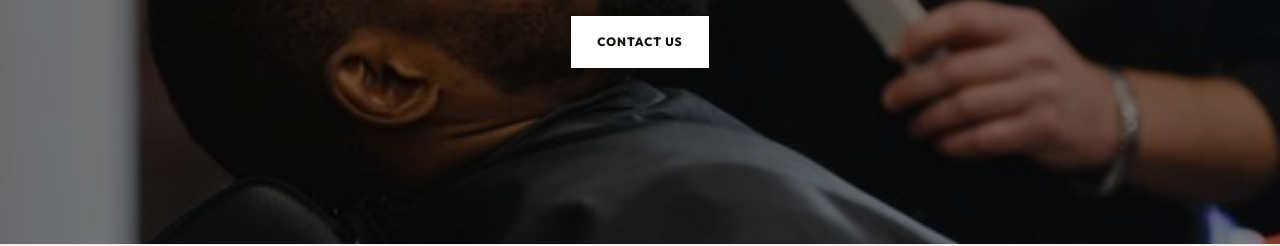
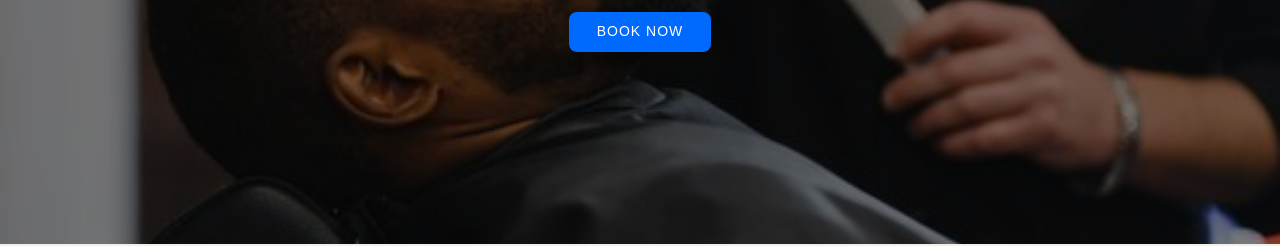
Before and after one commit to Amositua/shamcutsuk, a plain HTML site: page index.html in a window 1280 px wide. Shown: the part 556-802 px from the top of the page. Drawn offline with nearby package versions, Linux system fonts and the light colour scheme; a web font is replaced by a local one.

Commit message:
added booking

```diff
--- a/index.html
+++ b/index.html
@@ -64,7 +64,27 @@
                         <h5>Stay sharp, Look good</h5>
                         <h1>Crafting Confidence <br>SHAMCUTS</h1>
                         <h5>27 mayflower street Plymouth PL1 1QJ</h5>
-                        <a data-toggle="modal" data-target="#bookNowModal" class="button-1 mt-20">Contact us</a>
+                        <!-- <a data-toggle="modal" data-target="#bookNowModal" class="button-1 mt-20">Contact us</a> -->
+
+                        <!-- Start Square Appointments Embed code -->
+<a target="_blank" style="
+background-color: #006aff;
+border: none;
+color: white;
+height: 40px;
+text-transform: uppercase;
+font-family: 'Square Market', sans-serif;
+letter-spacing: 1px;
+line-height: 38px;
+padding: 0 28px;
+border-radius: 8px;
+font-weight: 500;
+font-size: 14px;
+cursor: pointer;
+display: inline-block;
+" href="https://squareup.com/appointments/book/2zx7kfgodddpjw/LE09GRF218X7T/start" rel="nofollow">Book Now</a>
+<!-- End Square Appointments Embed code -->
+
                     </div>
                 </div>
             </div>
```
